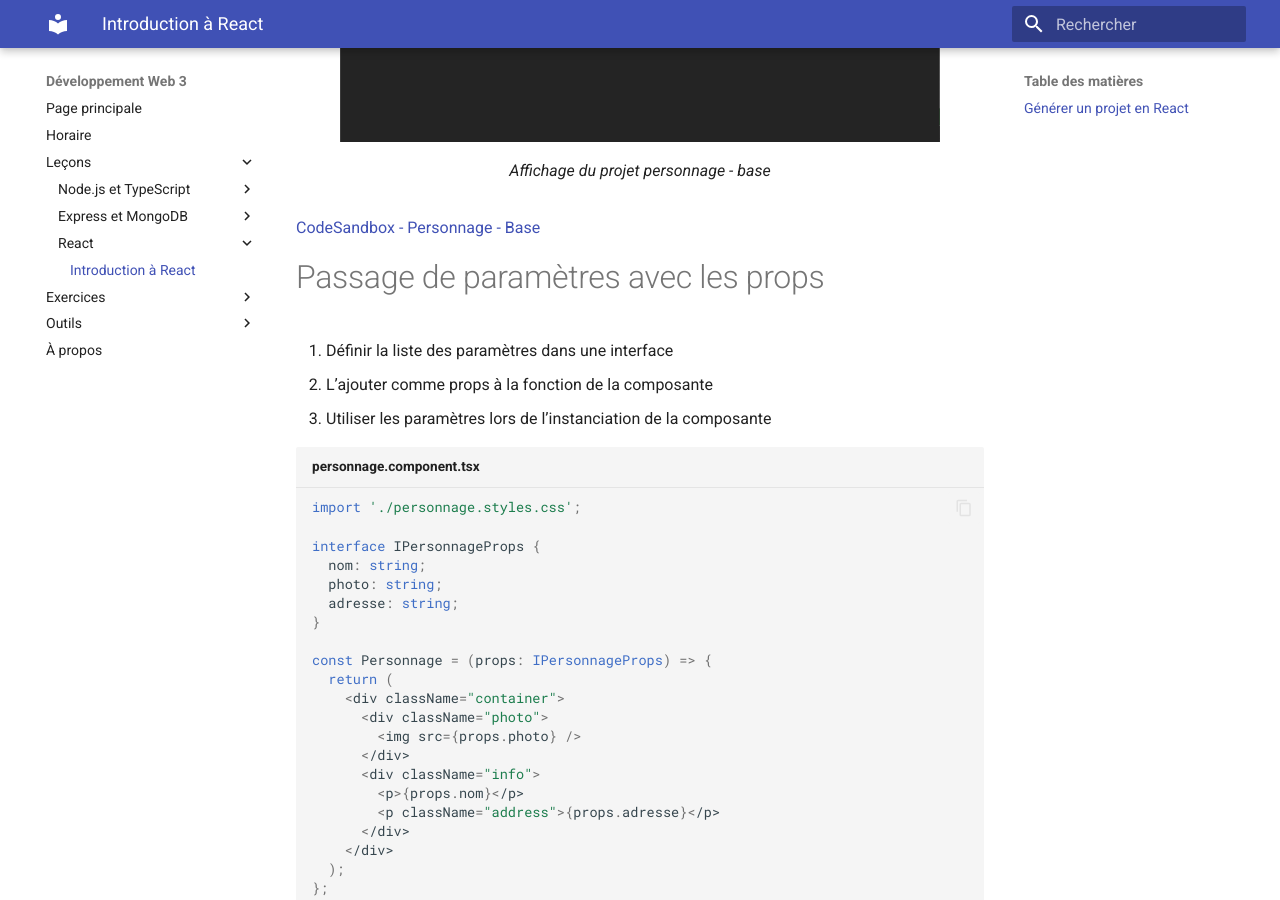
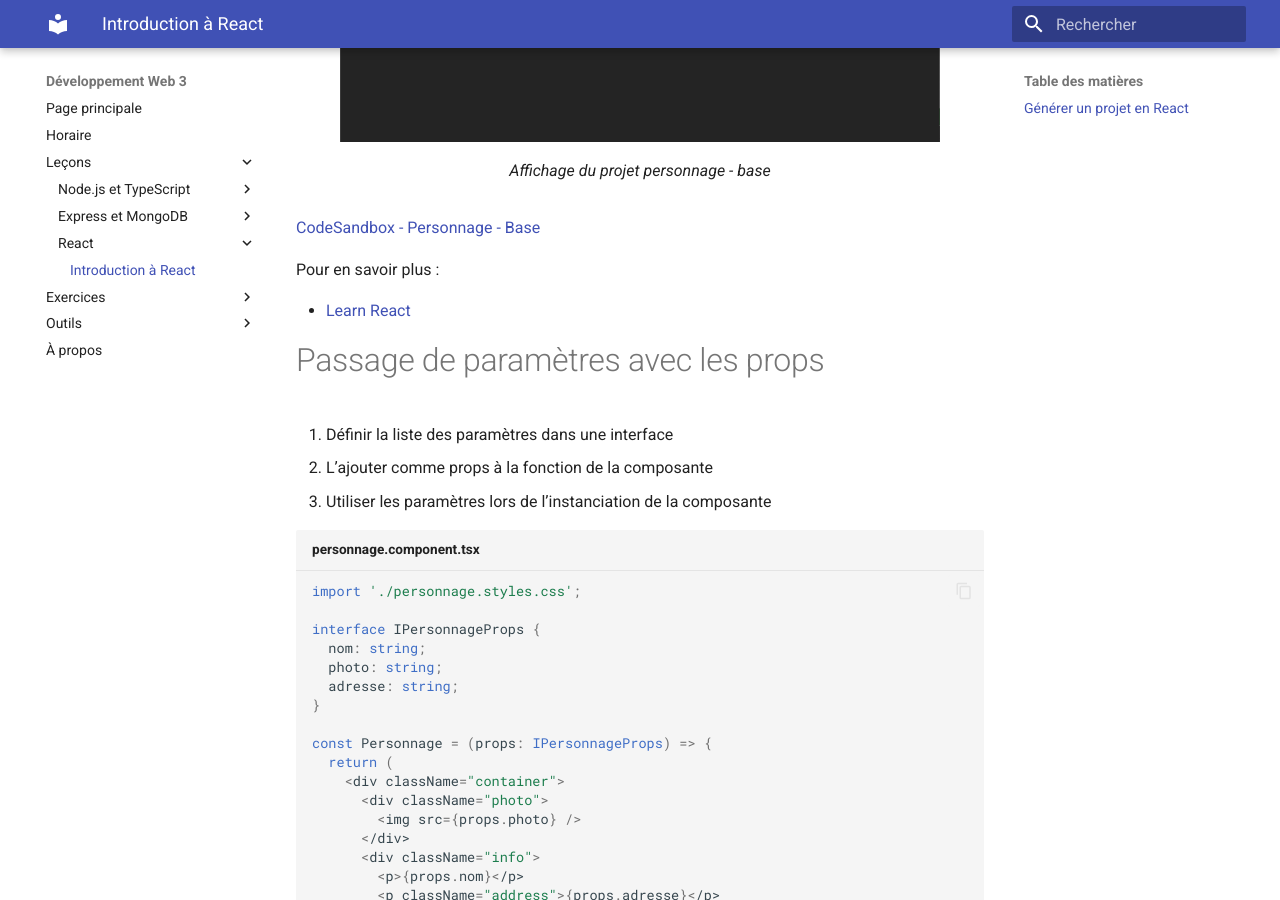
Before and after one commit to cegepvictoetienne/developpementweb3, an MkDocs documentation site: the page built from wiki/introduction_react.md, in a window 1280 px wide and 900 px high, scrolled down 3252 px. Built offline with MkDocs 1.6.1 and Material for MkDocs 9.7.7, drawn with Linux system fonts in a browser that asks for light colours; some of the changed text lies outside the part shown.

Commit message:
leçon 9

````diff
--- a/mkdocs.yml
+++ b/mkdocs.yml
@@ -55,6 +55,7 @@
       - 'Exercice 6 - Mongoose': 'exercice6_mongoose.md'
       - 'Exercice 7 - Mongoose': 'exercice7_mongoose.md'
       - 'Exercice 8 - Express et JWT': 'exercice8_express_jwt.md'
+      - 'Exercice 9 - React': 'exercice9_react.md'
   - 'Outils':
       - 'Masscode': 'masscode.md'
   - 'À propos': 'apropos.md'
--- a/wiki/introduction_react.md
+++ b/wiki/introduction_react.md
@@ -90,12 +90,15 @@
 
 [CodeSandbox - Personnage - Base](https://codesandbox.io/p/sandbox/personnage-base-j9xc7h)
 
+Pour en savoir plus :
+
+- [Learn React](https://react.dev/learn)
+
 # Passage de paramètres avec les props
 
 1. Définir la liste des paramètres dans une interface
 2. L’ajouter comme props à la fonction de la composante
 3. Utiliser les paramètres lors de l’instanciation de la composante
-
 
 
 ``` ts title="personnage.component.tsx"
@@ -161,6 +164,11 @@
 
 [CodeSandbox - Personnage - Props](https://codesandbox.io/p/sandbox/personnage-base-8z5j5g)
 
+Pour en savoir plus :
+
+- [Props](https://react.dev/learn/passing-props-to-a-component)
+
+
 # Les hooks - useState
 
 - Conserve l’état d’une variable
@@ -204,6 +212,10 @@
 </figure>
 
 [CodeSandbox - Personnage - useState](https://codesandbox.io/p/sandbox/personnage-base-6kdzhk)
+
+Pour en savoir plus :
+
+- [useState](https://react.dev/reference/react/useState)
 
 
 # Hooks : useEffect
@@ -255,4 +267,8 @@
   <figcaption>Affichage du projet personnage - base avec useEffect</figcaption>
 </figure>
 
-[CodeSandbox - Personnage - useEffect](https://codesandbox.io/p/sandbox/personnage-base-6kdzhk)
+[CodeSandbox - Personnage - useEffect](https://codesandbox.io/p/sandbox/personnage-base-8hhz5t)
+
+Pour en savoir plus :
+
+- [useEffect](https://react.dev/reference/react/useEffect)
````
Also changed, not shown: wiki/exercice9_react.md (added, +11 -0 lines), wiki/horaire.md (+1 -1 lines), wiki/images/exercice9.png (added), 1 other file.
